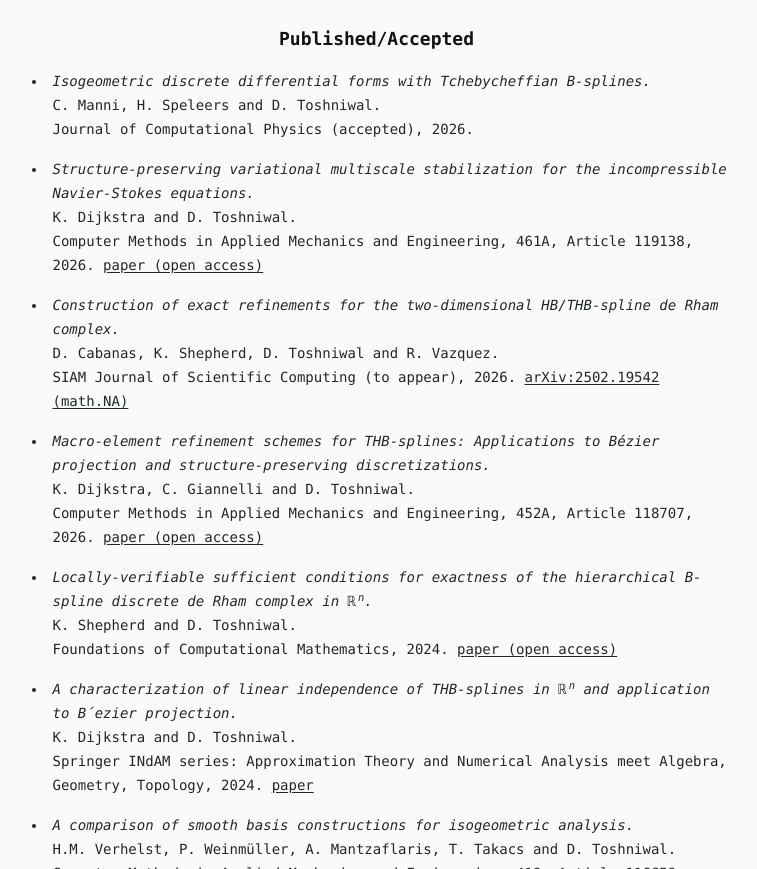
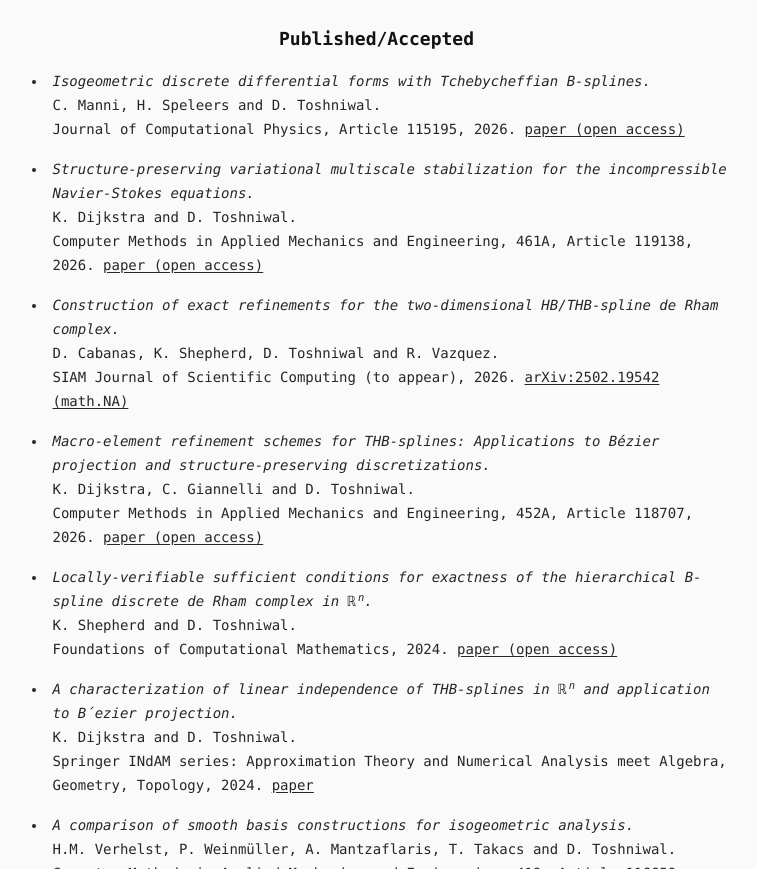
Before and after one commit to dtoshniwal/dtoshniwal.github.io, an Astro site: page /research in a window 1280 px wide. Shown: the part 1383-2252 px from the top of the page, without its empty margins (256-1013 px from the left). Built offline with nearby package versions, Linux system fonts and the light colour scheme; Astro itself is replaced by a stand-in of ours.

Commit message:
Update research.md

```diff
--- a/src/pages/research.md
+++ b/src/pages/research.md
@@ -80,7 +80,8 @@ Y. Zhang, A. Palha, A. Brugnoli, D. Toshniwal and M. Gerritsma.<br>
 
 * <i>Isogeometric discrete differential forms with Tchebycheffian B-splines.</i><br>
 C. Manni, H. Speleers and D. Toshniwal.<br>
-Journal of Computational Physics (accepted), 2026.
+Journal of Computational Physics, Article 115195, 2026.
+[paper (open access)](https://doi.org/10.1016/j.jcp.2026.115195)
 
 * <i>Structure-preserving variational multiscale stabilization for the incompressible Navier-Stokes equations.</i><br>
 K. Dijkstra and D. Toshniwal.<br>
```
